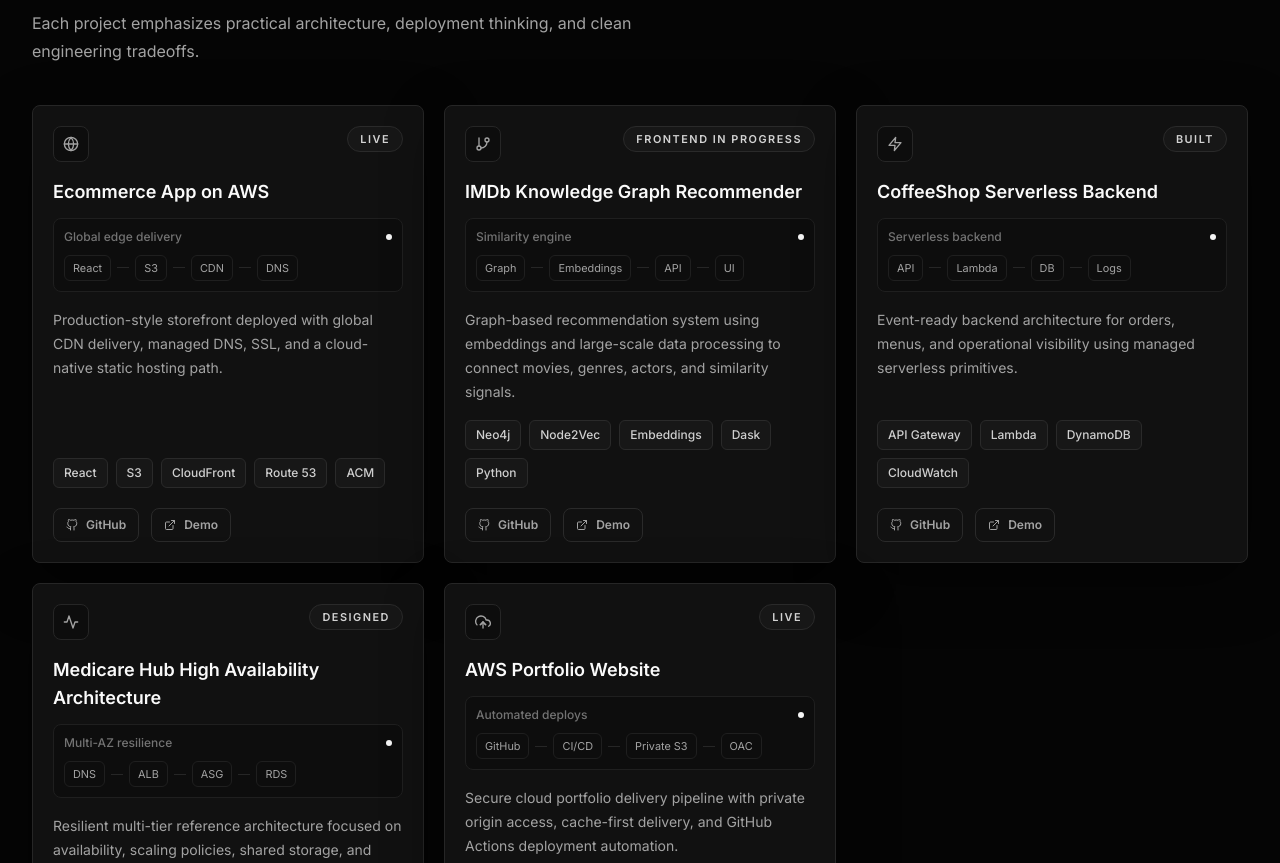
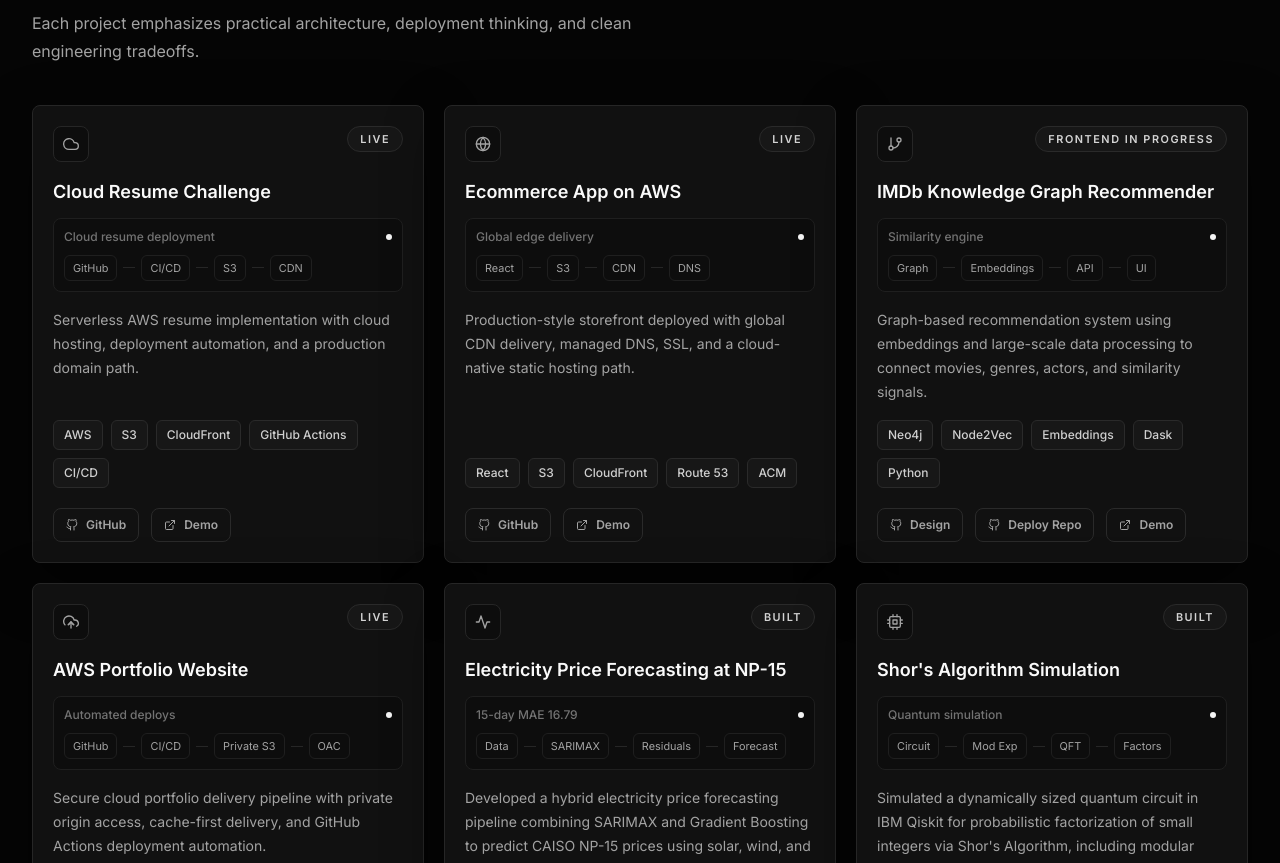
Before and after one commit to shubhamjoshi1303/aws-cloud-portfolio, a React (Vite) app: page / in a window 1280 px wide. Shown: the part 3642-4505 px from the top of the page. Built offline with nearby package versions, Linux system fonts and the light colour scheme; no server answers.

Commit message:
Changes, fixes

```diff
--- a/src/App.jsx
+++ b/src/App.jsx
@@ -14,6 +14,7 @@
   education,
   experience,
   projects,
+  resumeLinks,
 } from "./data/portfolio";
 
 export default function App() {
@@ -68,17 +69,20 @@
         >
           <div className="grid gap-4 md:grid-cols-3">
             {certifications.map((certification, index) => (
-              <motion.div
-                key={certification}
+              <motion.a
+                key={certification.title}
+                href={certification.href}
+                target="_blank"
+                rel="noreferrer"
                 initial={{ opacity: 0, y: 18 }}
                 whileInView={{ opacity: 1, y: 0 }}
                 viewport={{ once: true }}
                 transition={{ delay: index * 0.06 }}
-                className="glass-card p-6"
+                className="glass-card block p-6"
               >
                 <p className="text-xs uppercase tracking-[0.18em] text-[#737373]">AWS</p>
-                <h3 className="mt-3 text-lg font-semibold leading-7 text-[#FAFAFA]">{certification}</h3>
-              </motion.div>
+                <h3 className="mt-3 text-lg font-semibold leading-7 text-[#FAFAFA]">{certification.title}</h3>
+              </motion.a>
             ))}
           </div>
         </Section>
@@ -162,10 +166,10 @@
               </p>
             </div>
             <div className="flex flex-col gap-3 sm:flex-row">
-              <a href="/resume.pdf" className="primary-button">
+              <a href={resumeLinks.download} className="primary-button" target="_blank" rel="noreferrer">
                 Download Resume <FiDownload />
               </a>
-              <a href="#projects" className="secondary-button">
+              <a href={resumeLinks.cloudResume} className="secondary-button" target="_blank" rel="noreferrer">
                 View Cloud Resume Challenge <FiExternalLink />
               </a>
             </div>
--- a/src/components/Hero.jsx
+++ b/src/components/Hero.jsx
@@ -1,7 +1,7 @@
 import { AnimatePresence, motion } from "framer-motion";
 import { useEffect, useState } from "react";
 import { FiArrowRight, FiDownload, FiMessageCircle } from "react-icons/fi";
-import { pipelineSteps, rotatingTitles, stats } from "../data/portfolio";
+import { pipelineSteps, resumeLinks, rotatingTitles, stats } from "../data/portfolio";
 
 export default function Hero({ onOpenChat }) {
   const [titleIndex, setTitleIndex] = useState(0);
@@ -49,7 +49,7 @@
             <button onClick={scrollToProjects} className="primary-button">
               View Projects <FiArrowRight />
             </button>
-            <a href="/resume.pdf" className="secondary-button">
+            <a href={resumeLinks.download} className="secondary-button" target="_blank" rel="noreferrer">
               Download Resume <FiDownload />
             </a>
             <button onClick={onOpenChat} className="secondary-button">
--- a/src/components/ProjectCard.jsx
+++ b/src/components/ProjectCard.jsx
@@ -44,13 +44,12 @@
           </span>
         ))}
       </div>
-      <div className="relative mt-5 flex gap-3">
-        <a className="small-action" href="https://github.com/" target="_blank" rel="noreferrer">
-          <FiGithub /> GitHub
-        </a>
-        <a className="small-action" href="#home">
-          <FiExternalLink /> Demo
-        </a>
+      <div className="relative mt-5 flex flex-wrap gap-3">
+        {project.links?.map((link) => (
+          <a key={`${project.title}-${link.label}`} className="small-action" href={link.href} target="_blank" rel="noreferrer">
+            {link.type === "github" ? <FiGithub /> : <FiExternalLink />} {link.label}
+          </a>
+        ))}
       </div>
     </motion.article>
   );
--- a/src/data/portfolio.js
+++ b/src/data/portfolio.js
@@ -1,13 +1,14 @@
 import {
   FiAward,
   FiBox,
+  FiCamera,
   FiCloud,
   FiCode,
+  FiCpu,
   FiDatabase,
   FiGitBranch,
   FiLayers,
   FiServer,
-  FiZap,
   FiActivity,
   FiTerminal,
   FiUploadCloud,
@@ -33,6 +34,20 @@
 
 export const projects = [
   {
+    title: "Cloud Resume Challenge",
+    description:
+      "Serverless AWS resume implementation with cloud hosting, deployment automation, and a production domain path.",
+    tech: ["AWS", "S3", "CloudFront", "GitHub Actions", "CI/CD"],
+    status: "Live",
+    topology: ["GitHub", "CI/CD", "S3", "CDN"],
+    signal: "Cloud resume deployment",
+    icon: FiCloud,
+    links: [
+      { label: "GitHub", href: "https://github.com/shubhamjoshi1303/cloud-resume-aws", type: "github" },
+      { label: "Demo", href: "https://resume.shubhamjoshi.xyz/", type: "demo" },
+    ],
+  },
+  {
     title: "Ecommerce App on AWS",
     description:
       "Production-style storefront deployed with global CDN delivery, managed DNS, SSL, and a cloud-native static hosting path.",
@@ -41,6 +56,10 @@
     topology: ["React", "S3", "CDN", "DNS"],
     signal: "Global edge delivery",
     icon: FiGlobe,
+    links: [
+      { label: "GitHub", href: "https://github.com/shubhamjoshi1303/ecommerce-aws", type: "github" },
+      { label: "Demo", href: "https://shop.shubhamjoshi.xyz/", type: "demo" },
+    ],
   },
   {
     title: "IMDb Knowledge Graph Recommender",
@@ -51,26 +70,11 @@
     topology: ["Graph", "Embeddings", "API", "UI"],
     signal: "Similarity engine",
     icon: FiGitBranch,
-  },
-  {
-    title: "CoffeeShop Serverless Backend",
-    description:
-      "Event-ready backend architecture for orders, menus, and operational visibility using managed serverless primitives.",
-    tech: ["API Gateway", "Lambda", "DynamoDB", "CloudWatch"],
-    status: "Built",
-    topology: ["API", "Lambda", "DB", "Logs"],
-    signal: "Serverless backend",
-    icon: FiZap,
-  },
-  {
-    title: "Medicare Hub High Availability Architecture",
-    description:
-      "Resilient multi-tier reference architecture focused on availability, scaling policies, shared storage, and managed relational persistence.",
-    tech: ["ALB", "Auto Scaling", "RDS Multi-AZ", "EFS"],
-    status: "Designed",
-    topology: ["DNS", "ALB", "ASG", "RDS"],
-    signal: "Multi-AZ resilience",
-    icon: FiActivity,
+    links: [
+      { label: "Design", href: "https://github.com/shubhamjoshi1303/Imdb-movie-recommender_design", type: "github" },
+      { label: "Deploy Repo", href: "https://github.com/shubhamjoshi1303/imdb_recommender_deployment", type: "github" },
+      { label: "Demo", href: "https://movie.shubhamjoshi.xyz/", type: "demo" },
+    ],
   },
   {
     title: "AWS Portfolio Website",
@@ -81,6 +85,56 @@
     topology: ["GitHub", "CI/CD", "Private S3", "OAC"],
     signal: "Automated deploys",
     icon: FiUploadCloud,
+    links: [
+      { label: "GitHub", href: "https://github.com/shubhamjoshi1303/aws-cloud-portfolio", type: "github" },
+    ],
+  },
+  {
+    title: "Electricity Price Forecasting at NP-15",
+    description:
+      "Developed a hybrid electricity price forecasting pipeline combining SARIMAX and Gradient Boosting to predict CAISO NP-15 prices using solar, wind, and temperature datasets. Achieved a 15-day forecasting MAE of 16.79 by modeling seasonal behavior and refining non-linear residual errors.",
+    tech: ["Python", "SARIMAX", "Gradient Boosting", "ML Pipelines"],
+    status: "Built",
+    topology: ["Data", "SARIMAX", "Residuals", "Forecast"],
+    signal: "15-day MAE 16.79",
+    icon: FiActivity,
+    links: [
+      {
+        label: "GitHub",
+        href: "https://github.com/shubhamjoshi1303/Electricity-Price-Forecasting-at-NP-15-Northern-California-",
+        type: "github",
+      },
+    ],
+  },
+  {
+    title: "Shor's Algorithm Simulation",
+    description:
+      "Simulated a dynamically sized quantum circuit in IBM Qiskit for probabilistic factorization of small integers via Shor's Algorithm, including modular exponentiation and QFT stages.",
+    tech: ["Python", "Qiskit", "Quantum Circuits", "QFT"],
+    status: "Built",
+    topology: ["Circuit", "Mod Exp", "QFT", "Factors"],
+    signal: "Quantum simulation",
+    icon: FiCpu,
+    links: [
+      { label: "GitHub", href: "https://github.com/shubhamjoshi1303/Simulating-Shors-Algorithm", type: "github" },
+    ],
+  },
+  {
+    title: "Automated Facial Recognition Attendance System",
+    description:
+      "Implemented a real-time facial recognition attendance system using OpenCV and MediaPipe, supporting 20+ registered users and automating timestamped CSV logging across 100+ records. Built a user enrollment workflow for dataset updates.",
+    tech: ["Python", "OpenCV", "MediaPipe", "CSV Automation"],
+    status: "Built",
+    topology: ["Enroll", "Detect", "Recognize", "Log"],
+    signal: "20+ users tracked",
+    icon: FiCamera,
+    links: [
+      {
+        label: "GitHub",
+        href: "https://github.com/shubhamjoshi1303/Automated-Facial-Recognition-Attendance-System",
+        type: "github",
+      },
+    ],
   },
 ];
 
@@ -109,9 +163,18 @@
 ];
 
 export const certifications = [
-  "AWS Certified Cloud Practitioner",
-  "AWS Certified Solutions Architect Associate",
-  "AWS Certified AI Practitioner",
+  {
+    title: "AWS Certified Cloud Practitioner",
+    href: "https://www.credly.com/badges/76f114b4-38b4-4286-b465-44abd82bef83",
+  },
+  {
+    title: "AWS Certified Solutions Architect Associate",
+    href: "https://www.credly.com/badges/a696309b-8afd-48c3-bcfb-fec68d9bacb4",
+  },
+  {
+    title: "AWS Certified AI Practitioner",
+    href: "https://www.credly.com/badges/fa38eb81-aacd-4a35-8100-11284d3b3932",
+  },
 ];
 
 export const experience = [
@@ -144,6 +207,12 @@
     program: "MS Computer Science",
     summary:
       "Graduate study focused on software engineering foundations, scalable systems, backend development, and applied machine learning.",
+  },
+  {
+    institution: "University of Mumbai",
+    program: "BE in Computer Engineering",
+    summary:
+      "Undergraduate engineering foundation in computer systems, software development, databases, algorithms, and core computer engineering principles.",
   },
 ];
 
@@ -215,7 +284,13 @@
 ];
 
 export const contactLinks = [
-  { label: "GitHub", href: "https://github.com/", icon: FiBox },
-  { label: "LinkedIn", href: "https://www.linkedin.com/", icon: FiAward },
-  { label: "Email", href: "mailto:shubham@example.com", icon: FiLayers },
+  { label: "GitHub", href: "https://github.com/shubhamjoshi1303", icon: FiBox },
+  { label: "LinkedIn", href: "https://www.linkedin.com/in/shubhamjoshi2025", icon: FiAward },
+  { label: "Email", href: "mailto:shubhamjoshi2026@proton.me", icon: FiLayers },
 ];
+
+export const resumeLinks = {
+  download:
+    "https://drive.google.com/file/d/1fmJQYUSRIxbE1_InfI04zPLWMKuUDJdi/view?usp=sharing",
+  cloudResume: "https://resume.shubhamjoshi.xyz/",
+};
```
